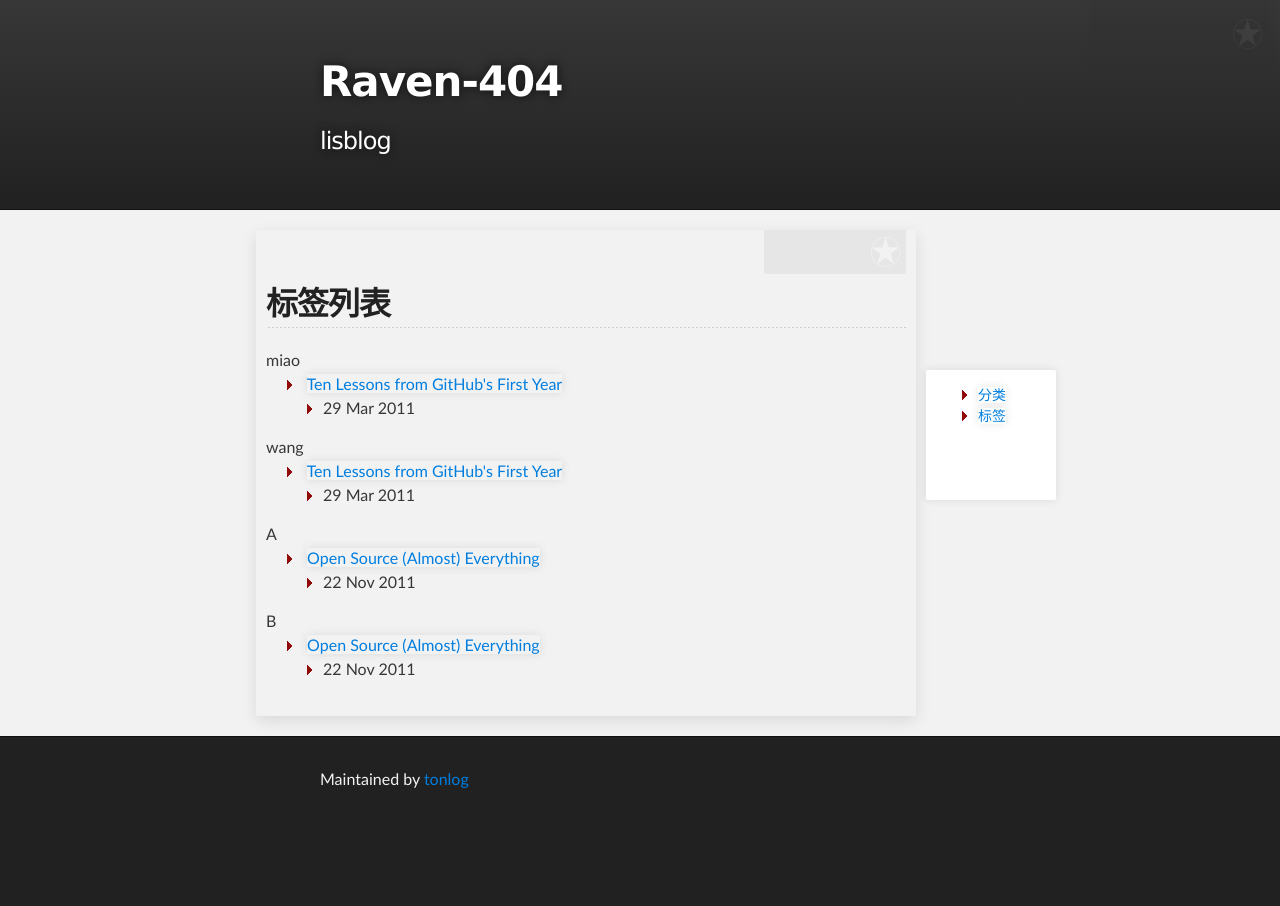
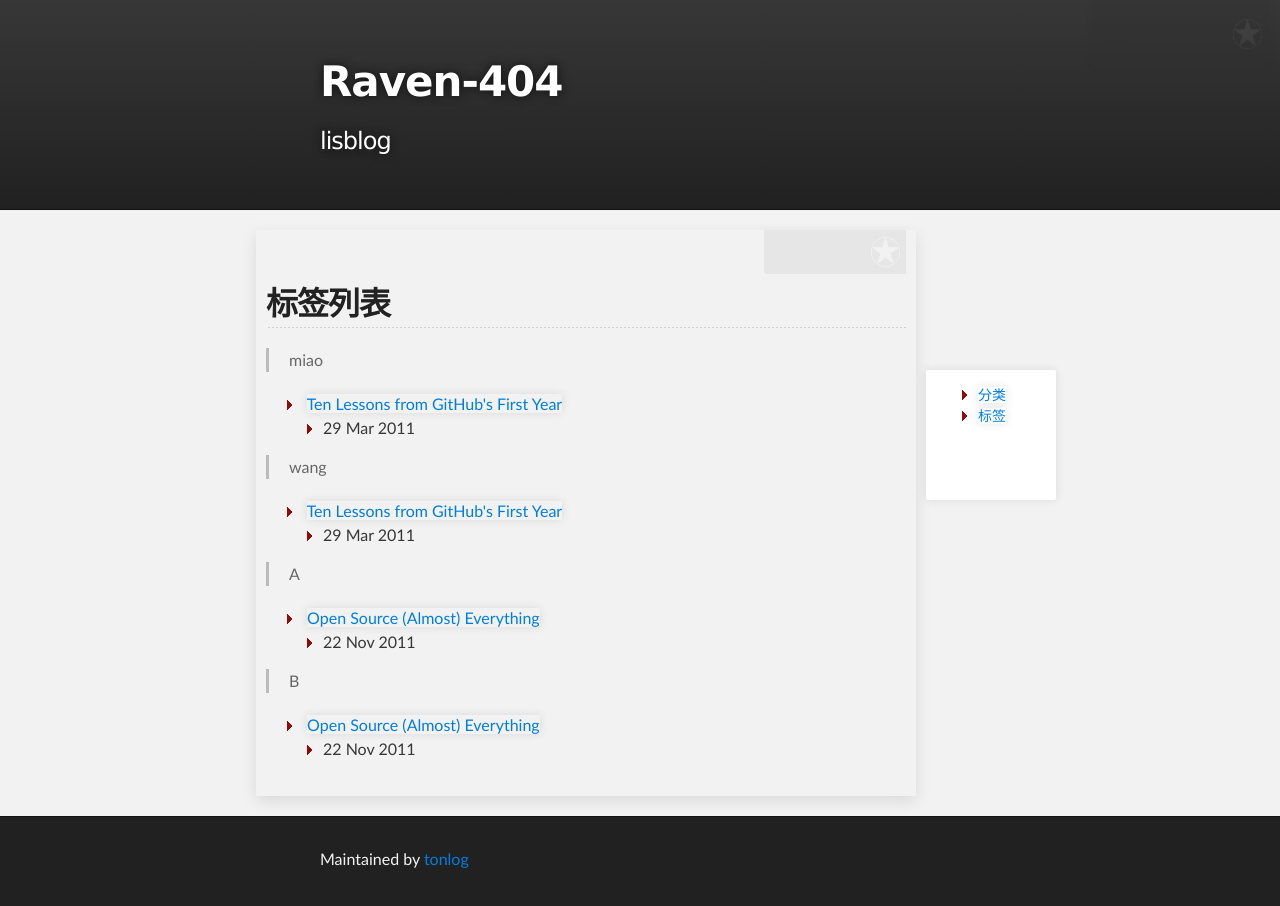
Before and after one commit to tonlog/tonlog.github.io, a Jekyll site: the page built from tag.html, in a window 1280 px wide. Built offline with Jekyll 4.4.1, drawn with Linux system fonts in a browser that asks for light colours; Markdown is read by kramdown in place of the engine named in the settings.

Commit message:
Update tag.html

```diff
--- a/tag.html
+++ b/tag.html
@@ -8,7 +8,7 @@ author: tonie
   <h2>标签列表</h2>
   {% for tag in site.tags %}
     <div id="{{ tag[0] }}">
-    {{ tag[0] }}
+    <blockquote>{{ tag[0] }}</blockquote>
     <ul>
       {% for post in tag[1] %}
         <li>
```
